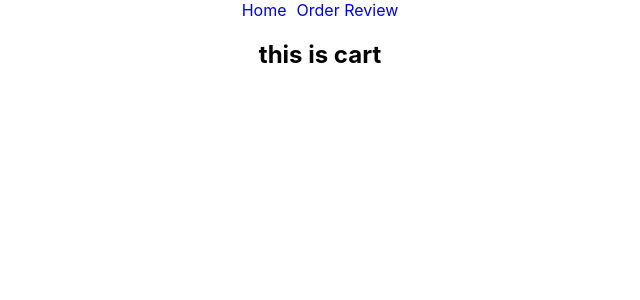
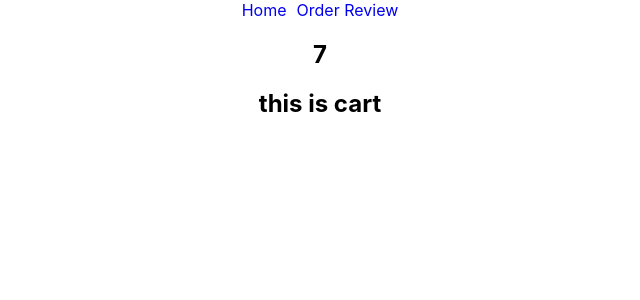
Before and after one commit to Neamul01/tshirt-mania-custom, a React (Create React App) app: page / in a window 1280 px wide. Shown: the top 300 px of the page, without its empty margins (320-960 px from the left). Built offline with nearby package versions, Linux system fonts and the light colour scheme.

Commit message:
code starting today so save all past data

```diff
--- a/src/components/Home/Home.js
+++ b/src/components/Home/Home.js
@@ -1,11 +1,13 @@
 import React from 'react';
+import useTshirt from '../../hooks/useTshirt';
 import Cart from '../Cart/Cart';
 
 const Home = () => {
+    const [tshirt, setTshirt] = useTshirt()
     return (
         <div className='home-container'>
             <div className="tshirt-container">
-
+                <h2>{tshirt.length}</h2>
             </div>
             <div className="cart-container">
                 <Cart></Cart>
--- /dev/null
+++ b/src/hooks/useTshirt.js
@@ -0,0 +1,10 @@
+import { useEffect, useState } from "react"
+
+const useTshirt = () => {
+    const [tshirt, setTshirt] = useState([]);
+    useEffect(() => {
+        fetch('tshirts.json').then(res => res.json()).then(data => setTshirt(data))
+    }, [])
+    return [tshirt, setTshirt]
+}
+export default useTshirt;
```
